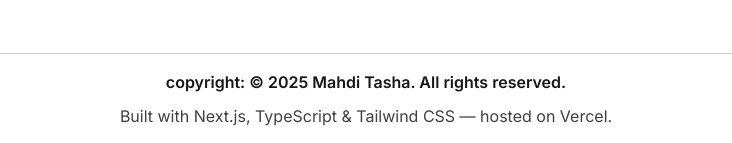
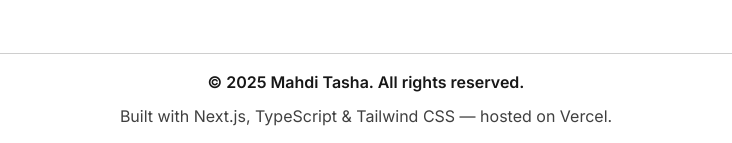
Before and after one commit to tasha-dev/portfolio, a Next.js app: page / in a window 1280 px wide. Shown: the part 8746-8889 px from the top of the page, without its empty margins (274-1006 px from the left). Built offline with nearby package versions, Linux system fonts and the light colour scheme.

Commit message:
Fixed typo in footer section

```diff
--- a/component/section/footer.tsx
+++ b/component/section/footer.tsx
@@ -11,8 +11,7 @@ export default function Footer({ className }: ClassOnlyProps) {
       <footer className={cn("border-t p-4 border-t-foreground/20", className)}>
          <main className="max-w-2xl w-full prose prose-neutral dark:prose-invert mx-auto">
             <h4 className="lg:text-center">
-               copyright: © {moment().format("YYYY")} Mahdi Tasha. All rights
-               reserved.
+               © {moment().format("YYYY")} Mahdi Tasha. All rights reserved.
             </h4>
             <h6 className="mt-2 lg:text-center">
                Built with Next.js, TypeScript & Tailwind CSS — hosted on Vercel.
```
